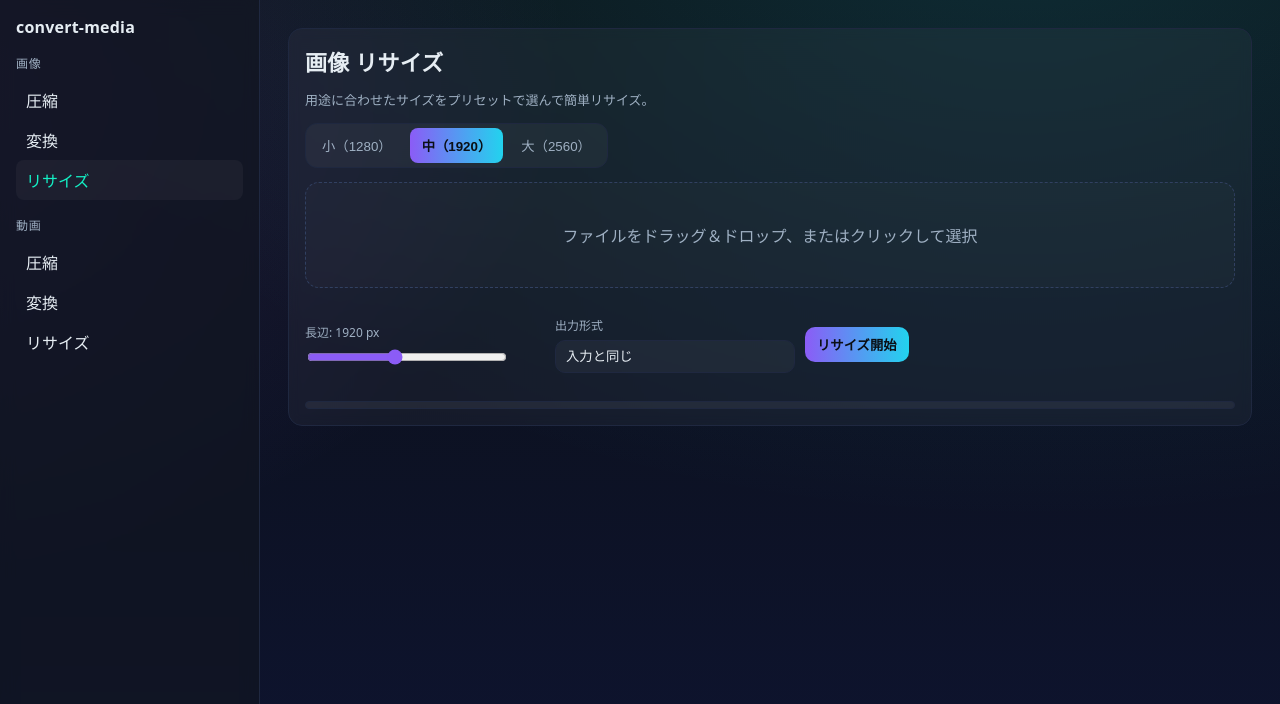
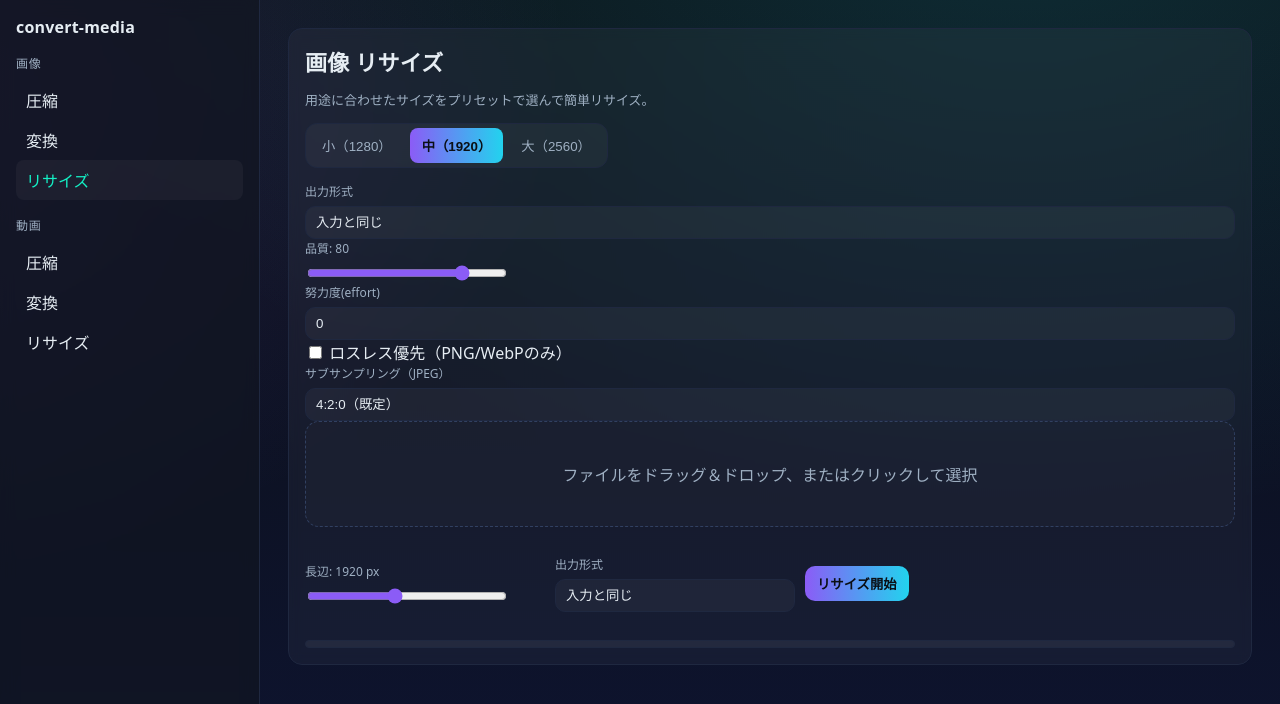
Before and after one commit to shoya-sue/convert-media, a React (Vite) app: page /image/resize in a window 1280 px wide. Shown: the top 704 px of the page. Built offline with nearby package versions, Linux system fonts and the light colour scheme.

Commit message:
feat(image): 変換/リサイズに高度設定を追加（effort/ロスレス/サブサンプリング）\n\n- Squoosh有効時に反映、未配置時は基本設定のみ\n- フォームとSquoosh Workerへの受け渡しを実装

```diff
--- a/src/routes/image/Convert.tsx
+++ b/src/routes/image/Convert.tsx
@@ -18,14 +18,17 @@ export default function ImageConvert() {
     () =>
       z.object({
         target: z.enum(['jpeg', 'png', 'webp']).default('webp'),
-        quality: z.number().min(0).max(1).default(0.8),
+        quality: z.number().min(0).max(1).default(0.9),
+        effort: z.number().int().min(0).max(9).default(4),
+        lossless: z.boolean().default(false),
+        chroma: z.enum(['420','444']).default('420'),
       }),
     []
   )
   type FormValues = z.infer<typeof schema>
   const { register, handleSubmit, watch, setValue } = useForm<FormValues>({
     resolver: zodResolver(schema),
-    defaultValues: { target: 'webp', quality: 0.9 },
+    defaultValues: { target: 'webp', quality: 0.9, effort: params.effort ?? 4, lossless: params.lossless ?? false, chroma: params.chroma ?? '420' , lossless: false, chroma: '420' },
   })
 
   const onProcess = handleSubmit(async (values) => {
@@ -83,9 +86,26 @@ export default function ImageConvert() {
               </select>
             </div>
             <div className="field">
-              <div className="field-label">品質: {Math.round((watch('quality') ?? 0.8) * 100)}</div>
+              <div className="field-label">品質: {Math.round((watch('quality') ?? 0.9) * 100)}</div>
               <input className="range" type="range" min={0} max={1} step={0.01} {...register('quality', { valueAsNumber: true })} />
+
+            <div className="field">
+              <div className="field-label">努力度(effort)</div>
+              <select className="select" {...register('effort', { valueAsNumber: true })}>
+                {Array.from({ length: 10 }, (_, i) => <option key={i} value={i}>{i}</option>)}
+              </select>
             </div>
+            <div className="field">
+              <label><input type="checkbox" {...register('lossless')} /> ロスレス優先（PNG/WebPのみ）</label>
+            </div>
+            <div className="field">
+              <div className="field-label">サブサンプリング（JPEG）</div>
+              <select className="select" {...register('chroma')}>
+                <option value="420">4:2:0（既定）</option>
+                <option value="444">4:4:4（色優先）</option>
+              </select>
+            </div>
+          </div>
           </div>
           <button className="btn btn-primary" type="submit" disabled={!files.length}>変換開始</button>
         </form>
@@ -154,11 +174,11 @@ async function isSquooshAvailable() {
   } catch { return false }
 }
 
-async function runSquooshWorkerOnce(file: File, params: { target: 'jpeg'|'png'|'webp'; quality: number }) {
+async function runSquooshWorkerOnce(file: File, params: { target: 'jpeg'|'png'|'webp'; quality: number; effort?: number; lossless?: boolean; chroma?: '420'|'444' }) {
   const id = crypto.randomUUID()
   const data = await file.arrayBuffer()
   const worker = new Worker(new URL('../../workers/imageSquoosh.worker.ts', import.meta.url), { type: 'module' })
-  const payload = { id, name: file.name, type: file.type, data, params: { target: params.target, quality: params.quality, effort: 4 } }
+  const payload = { id, name: file.name, type: file.type, data, params: { target: params.target, quality: params.quality, effort: params.effort ?? 4, lossless: params.lossless ?? false, chroma: params.chroma ?? '420'  } }
   return new Promise<{ data: ArrayBuffer; bytes: number; mime: string }>((resolve, reject) => {
     worker.onmessage = (e: MessageEvent<any>) => {
       if (e.data?.type === 'done' && e.data?.id === id) { worker.terminate(); resolve({ data: e.data.data, bytes: e.data.bytes, mime: e.data.mime }) }
--- a/src/routes/image/Resize.tsx
+++ b/src/routes/image/Resize.tsx
@@ -71,6 +71,35 @@ export default function ImageResize() {
         <div className="controls">
           <SizePresets onSelect={(px) => setValue('longEdge', px, { shouldDirty: true })} current={watch('longEdge') ?? 1920} />
         </div>
+          <div class="field">
+            <div class="field-label">出力形式</div>
+            <select class="select" {...register('format')}>
+              <option value="auto">入力と同じ</option>
+              <option value="jpeg">JPEG</option>
+              <option value="png">PNG</option>
+              <option value="webp">WebP</option>
+            </select>
+          </div>
+          <div class="field">
+            <div class="field-label">品質: {Math.round((watch('quality') ?? 0.9) * 100)}</div>
+            <input class="range" type="range" min={0} max={1} step={0.01} {...register('quality', { valueAsNumber: true })} />
+          </div>
+          <div class="field">
+            <div class="field-label">努力度(effort)</div>
+            <select class="select" {...register('effort', { valueAsNumber: true })}>
+              {Array.from({ length: 10 }, (_, i) => <option key={i} value={i}>{i}</option>)}
+            </select>
+          </div>
+          <div class="field">
+            <label><input type="checkbox" {...register('lossless')} /> ロスレス優先（PNG/WebPのみ）</label>
+          </div>
+          <div class="field">
+            <div class="field-label">サブサンプリング（JPEG）</div>
+            <select class="select" {...register('chroma')}>
+              <option value="420">4:2:0（既定）</option>
+              <option value="444">4:4:4（色優先）</option>
+            </select>
+          </div>
         <Dropzone accept="image/*" onFiles={setFiles} files={files} />
         <form className="controls" onSubmit={onProcess}>
           <div className="controls">
```
